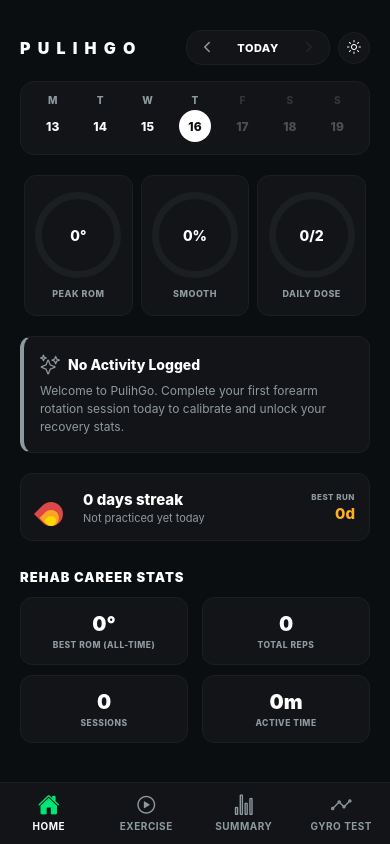
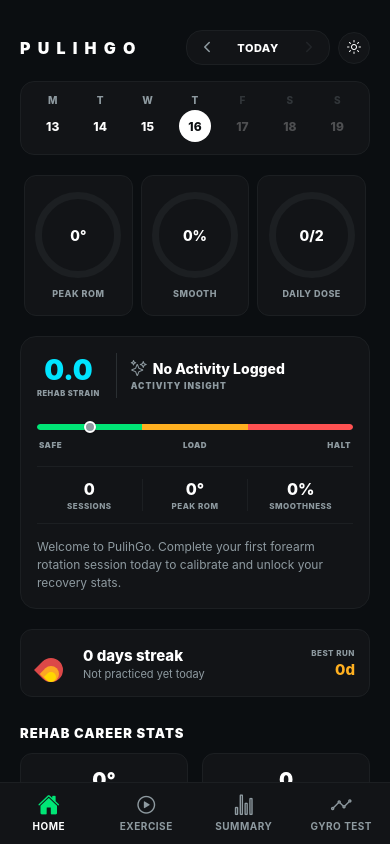
Before and after one commit to radityawsgtg/Pulihgo, a React Native app in the folder pulihgo-app/: screen / in a window 390 px wide. Built offline with nearby package versions, Linux system fonts and the light colour scheme.

Commit message:
feat(progress): implement Whoop-style Activity Summary Coach Card with dynamic Rehab Strain score and safe/load/halt zone slider

```diff
--- a/pulihgo-app/src/screens/ProgressScreen.tsx
+++ b/pulihgo-app/src/screens/ProgressScreen.tsx
@@ -310,6 +310,31 @@
     }
   }
 
+  // Whoop-style Rehab Strain score calculation (0.0 to 21.0)
+  let rehabStrain = 0.0;
+  let indicatorPosition: any = '15%'; // default SAFE position
+
+  if (hasSelectedPractice) {
+    const worstDiscomfort = daySessions.some(s => s.pain === 'stopped');
+    const worstMildPain = daySessions.some(s => s.pain === 'mild');
+    const bestRom = daySessions.reduce((max, s) => Math.max(max, s.peakRomDeg), 0);
+    const bestSmoothness = daySessions.reduce((max, s) => Math.max(max, s.avgSmoothness), 0);
+
+    if (worstDiscomfort) {
+      rehabStrain = 18.8; // High joint load/strain
+      indicatorPosition = '85%'; // HALT
+    } else if (worstMildPain) {
+      rehabStrain = 15.2; // Moderate load
+      indicatorPosition = '50%'; // LOAD
+    } else if (bestSmoothness < 0.6 || bestRom < 55) {
+      rehabStrain = 11.4; // Low ROM/Smoothness load
+      indicatorPosition = '50%'; // LOAD
+    } else {
+      rehabStrain = 14.5; // Optimal Safe load
+      indicatorPosition = '15%'; // SAFE
+    }
+  }
+
   const weekDays = getWeekDays(selectedDate);
 
   const shiftDate = (days: number) => {
@@ -422,12 +447,64 @@
           />
         </View>
 
-        {/* PulihGo Coach Card */}
-        <View style={[styles.coachCard, { backgroundColor: colors.cardBg, borderColor: colors.cardBorder, borderLeftColor: coachColor }]}>
-          <View style={styles.coachHeader}>
-            <Ionicons name={coachIcon as any} size={20} color={coachColor} style={styles.coachIcon} />
-            <Text style={[styles.coachTitle, { color: colors.title }]}>{coachTitle}</Text>
+        {/* PulihGo Whoop-Style Coach Card */}
+        <View style={[styles.coachCard, { backgroundColor: colors.cardBg, borderColor: colors.cardBorder }]}>
+          {/* Top section: Score and Header */}
+          <View style={styles.coachTopSection}>
+            <View style={styles.strainScoreBox}>
+              <Text style={styles.strainScoreVal}>{rehabStrain.toFixed(1)}</Text>
+              <Text style={styles.strainScoreLbl}>REHAB STRAIN</Text>
+            </View>
+
+            <View style={styles.coachHeaderInfo}>
+              <View style={styles.coachHeaderTitleRow}>
+                <Ionicons name={coachIcon as any} size={16} color={coachColor} style={{ marginRight: 6 }} />
+                <Text style={[styles.coachTitle, { color: colors.title }]}>{coachTitle}</Text>
+              </View>
+              <Text style={styles.activitySummaryLabel}>ACTIVITY INSIGHT</Text>
+            </View>
           </View>
+
+          {/* Zone slider bar */}
+          <View style={styles.zoneSliderContainer}>
+            <View style={styles.zoneSliderTrack}>
+              <View style={[styles.zoneSegment, { backgroundColor: '#00e676', borderTopLeftRadius: 3, borderBottomLeftRadius: 3 }]} />
+              <View style={[styles.zoneSegment, { backgroundColor: '#ffb020' }]} />
+              <View style={[styles.zoneSegment, { backgroundColor: '#ff5252', borderTopRightRadius: 3, borderBottomRightRadius: 3 }]} />
+            </View>
+            <View style={[styles.zoneIndicatorDot, { left: indicatorPosition, backgroundColor: coachColor }]} />
+          </View>
+          <View style={styles.zoneLabelsRow}>
+            <Text style={[styles.zoneLabel, { color: colors.body }]}>SAFE</Text>
+            <Text style={[styles.zoneLabel, { color: colors.body, textAlign: 'center' }]}>LOAD</Text>
+            <Text style={[styles.zoneLabel, { color: colors.body, textAlign: 'right' }]}>HALT</Text>
+          </View>
+
+          {/* Mini Stats Grid */}
+          <View style={[styles.coachMiniStats, { borderColor: colors.borderStyle }]}>
+            <View style={styles.miniStatCol}>
+              <Text style={[styles.miniStatVal, { color: colors.title }]}>
+                {hasSelectedPractice ? daySessions.length : '0'}
+              </Text>
+              <Text style={[styles.miniStatLbl, { color: colors.body }]}>SESSIONS</Text>
+            </View>
+            <View style={[styles.miniStatDivider, { backgroundColor: colors.borderStyle }]} />
+            <View style={styles.miniStatCol}>
+              <Text style={[styles.miniStatVal, { color: colors.title }]}>
+                {hasSelectedPractice ? `${dayBestRom.toFixed(0)}°` : '0°'}
+              </Text>
+              <Text style={[styles.miniStatLbl, { color: colors.body }]}>PEAK ROM</Text>
+            </View>
+            <View style={[styles.miniStatDivider, { backgroundColor: colors.borderStyle }]} />
+            <View style={styles.miniStatCol}>
+              <Text style={[styles.miniStatVal, { color: colors.title }]}>
+                {hasSelectedPractice ? `${(dayAvgSmoothness * 100).toFixed(0)}%` : '0%'}
+              </Text>
+              <Text style={[styles.miniStatLbl, { color: colors.body }]}>SMOOTHNESS</Text>
+            </View>
+          </View>
+
+          {/* Insight text */}
           <Text style={[styles.coachMessage, { color: colors.body }]}>{coachMessage}</Text>
         </View>
 
@@ -709,18 +786,119 @@
   },
 
   coachCard: {
-    borderRadius: 12,
+    borderRadius: 16,
     padding: 16,
     marginBottom: 20,
-    borderLeftWidth: 4,
     borderWidth: 1,
   },
-  coachHeader: {
+  coachTopSection: {
     flexDirection: 'row',
     alignItems: 'center',
-    marginBottom: 6,
+    marginBottom: 16,
   },
-  coachIcon: { marginRight: 8 },
+  strainScoreBox: {
+    alignItems: 'center',
+    justifyContent: 'center',
+    paddingRight: 16,
+    borderRightWidth: 1,
+    borderColor: 'rgba(142, 154, 160, 0.2)',
+    minWidth: 75,
+  },
+  strainScoreVal: {
+    fontSize: 28,
+    fontWeight: '900',
+    color: '#00e5ff',
+  },
+  strainScoreLbl: {
+    fontSize: 7.5,
+    fontWeight: '900',
+    color: '#8e9aa0',
+    marginTop: 2,
+    letterSpacing: 0.5,
+  },
+  coachHeaderInfo: {
+    flex: 1,
+    paddingLeft: 14,
+  },
+  coachHeaderTitleRow: {
+    flexDirection: 'row',
+    alignItems: 'center',
+  },
+  activitySummaryLabel: {
+    fontSize: 8.5,
+    fontWeight: '900',
+    color: '#8e9aa0',
+    marginTop: 4,
+    letterSpacing: 1,
+  },
+  zoneSliderContainer: {
+    height: 18,
+    position: 'relative',
+    justifyContent: 'center',
+    marginBottom: 4,
+    marginTop: 4,
+  },
+  zoneSliderTrack: {
+    height: 6,
+    flexDirection: 'row',
+    width: '100%',
+    borderRadius: 3,
+    overflow: 'hidden',
+  },
+  zoneSegment: {
+    flex: 1,
+  },
+  zoneIndicatorDot: {
+    position: 'absolute',
+    width: 12,
+    height: 12,
+    borderRadius: 6,
+    borderWidth: 2,
+    borderColor: '#ffffff',
+    shadowColor: '#000000',
+    shadowOffset: { width: 0, height: 1 },
+    shadowOpacity: 0.3,
+    shadowRadius: 1.5,
+    elevation: 2,
+  },
+  zoneLabelsRow: {
+    flexDirection: 'row',
+    justifyContent: 'space-between',
+    paddingHorizontal: 2,
+    marginBottom: 16,
+  },
+  zoneLabel: {
+    fontSize: 8,
+    fontWeight: '900',
+    letterSpacing: 0.5,
+    flex: 1,
+  },
+  coachMiniStats: {
+    flexDirection: 'row',
+    justifyContent: 'space-between',
+    paddingVertical: 12,
+    borderTopWidth: 1,
+    borderBottomWidth: 1,
+    marginBottom: 14,
+  },
+  miniStatCol: {
+    flex: 1,
+    alignItems: 'center',
+  },
+  miniStatVal: {
+    fontSize: 16,
+    fontWeight: '800',
+  },
+  miniStatLbl: {
+    fontSize: 8,
+    fontWeight: '800',
+    marginTop: 2,
+    letterSpacing: 0.5,
+  },
+  miniStatDivider: {
+    width: 1,
+    height: '100%',
+  },
   coachTitle: {
     fontSize: 14,
     fontWeight: '800',
```
